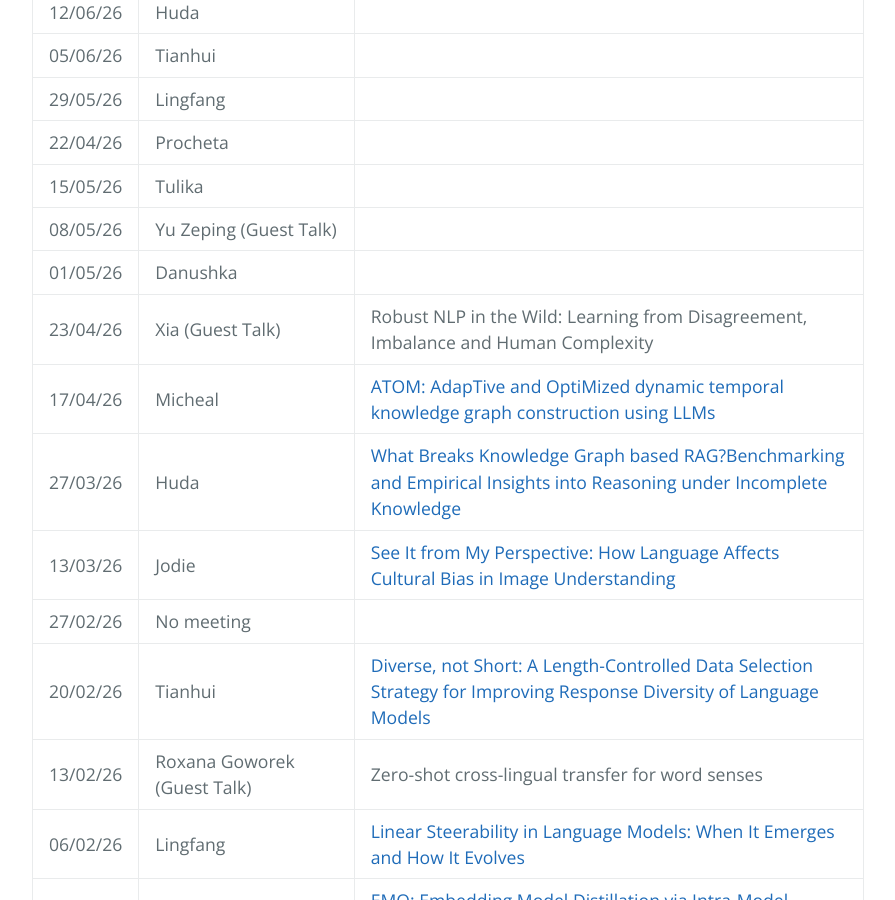
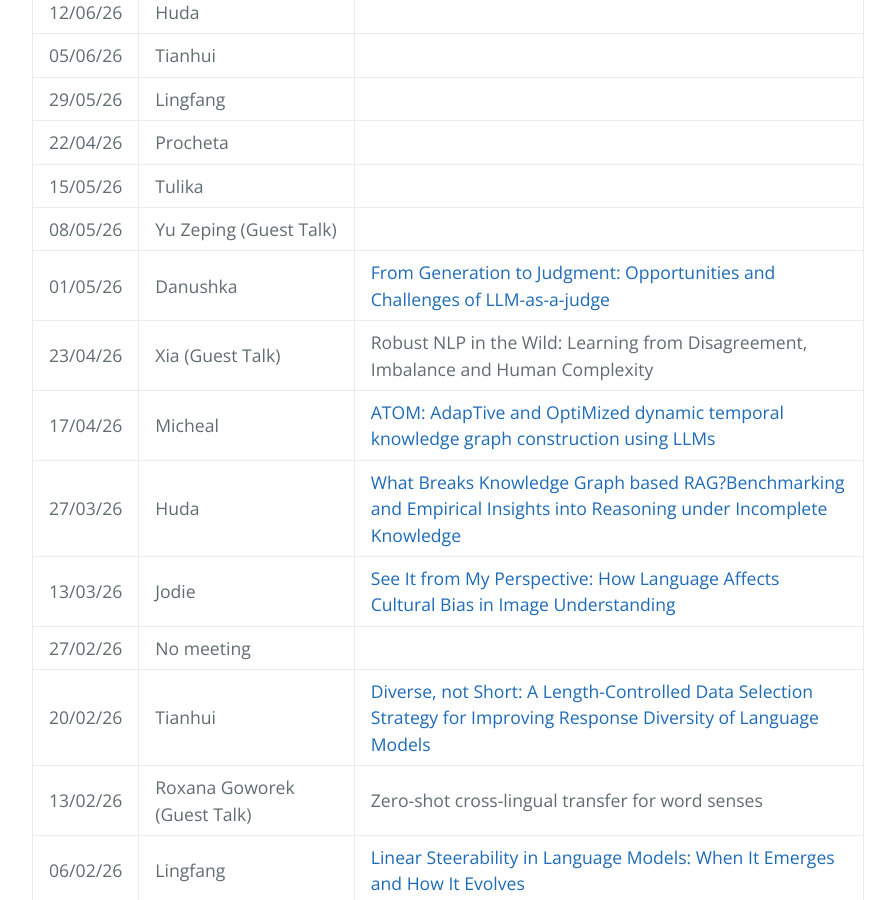
Before and after one commit to LivNLP/livnlp.github.io, a Jekyll site: the page built from reading.md, in a window 1280 px wide and 900 px high, scrolled down 801 px. Shown: the whole window, without its empty margins (192-1087 px from the left). Built offline with Jekyll 4.4.1, drawn with Linux system fonts in a browser that asks for light colours.

Commit message:
Add links to guest talks in reading.md
Added links to Danushka's and Xia's guest talks.

```diff
--- a/reading.md
+++ b/reading.md
@@ -23,7 +23,7 @@
 | 22/04/26|   Procheta |
 | 15/05/26| Tulika |
 | 08/05/26| Yu Zeping (Guest Talk) |
-| 01/05/26|   Danushka |
+| 01/05/26|   Danushka | [From Generation to Judgment: Opportunities and Challenges of LLM-as-a-judge](https://aclanthology.org/2025.emnlp-main.138/)
 | 23/04/26|   Xia (Guest Talk) | Robust NLP in the Wild: Learning from Disagreement, Imbalance and Human Complexity
 | 17/04/26|   Micheal | [ATOM: AdapTive and OptiMized dynamic temporal knowledge graph construction using LLMs](https://aclanthology.org/2026.findings-eacl.49/)
 | 27/03/26|   Huda | [What Breaks Knowledge Graph based RAG?Benchmarking and Empirical Insights into Reasoning under Incomplete Knowledge](https://aclanthology.org/2026.eacl-long.114/)
```
